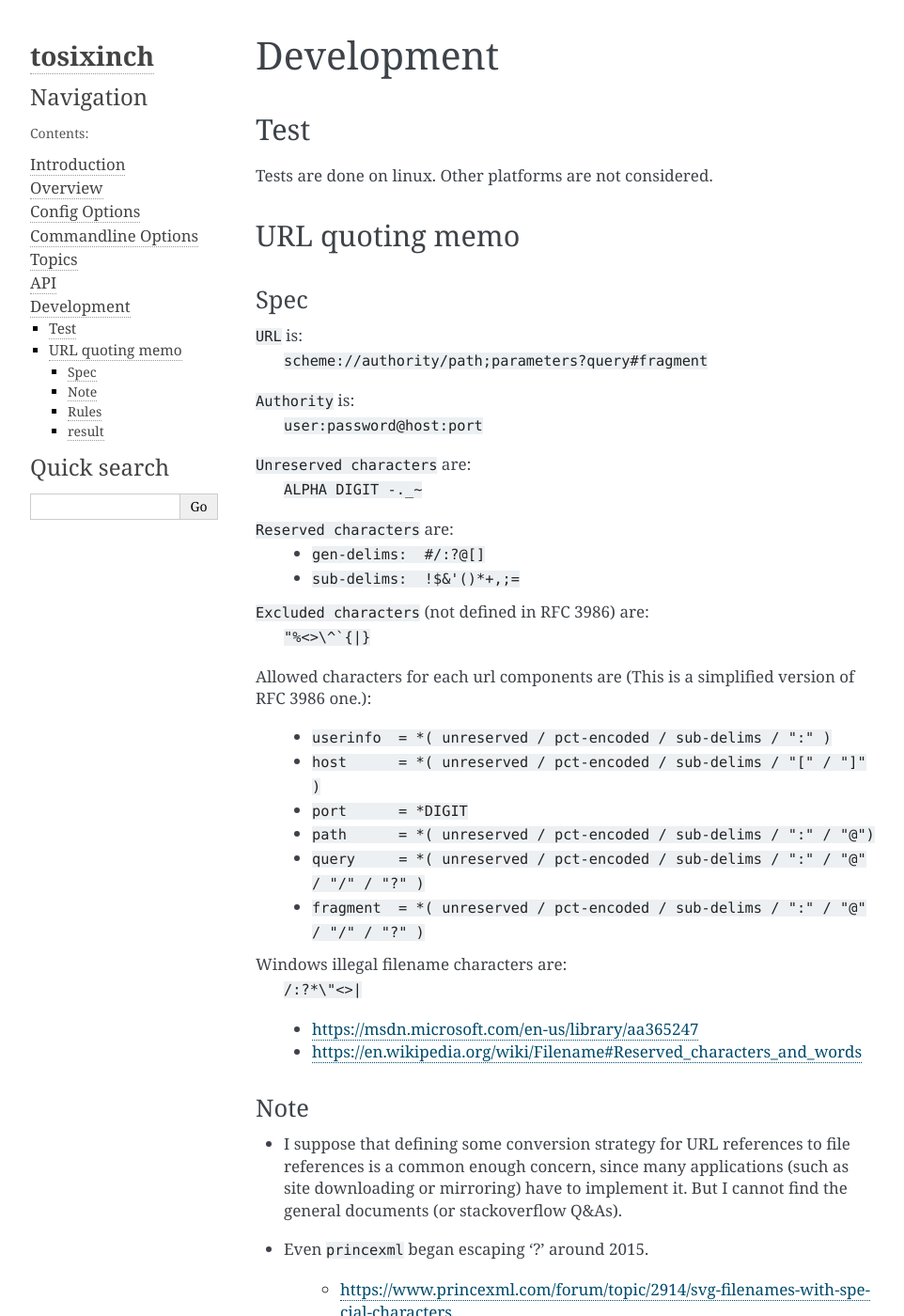
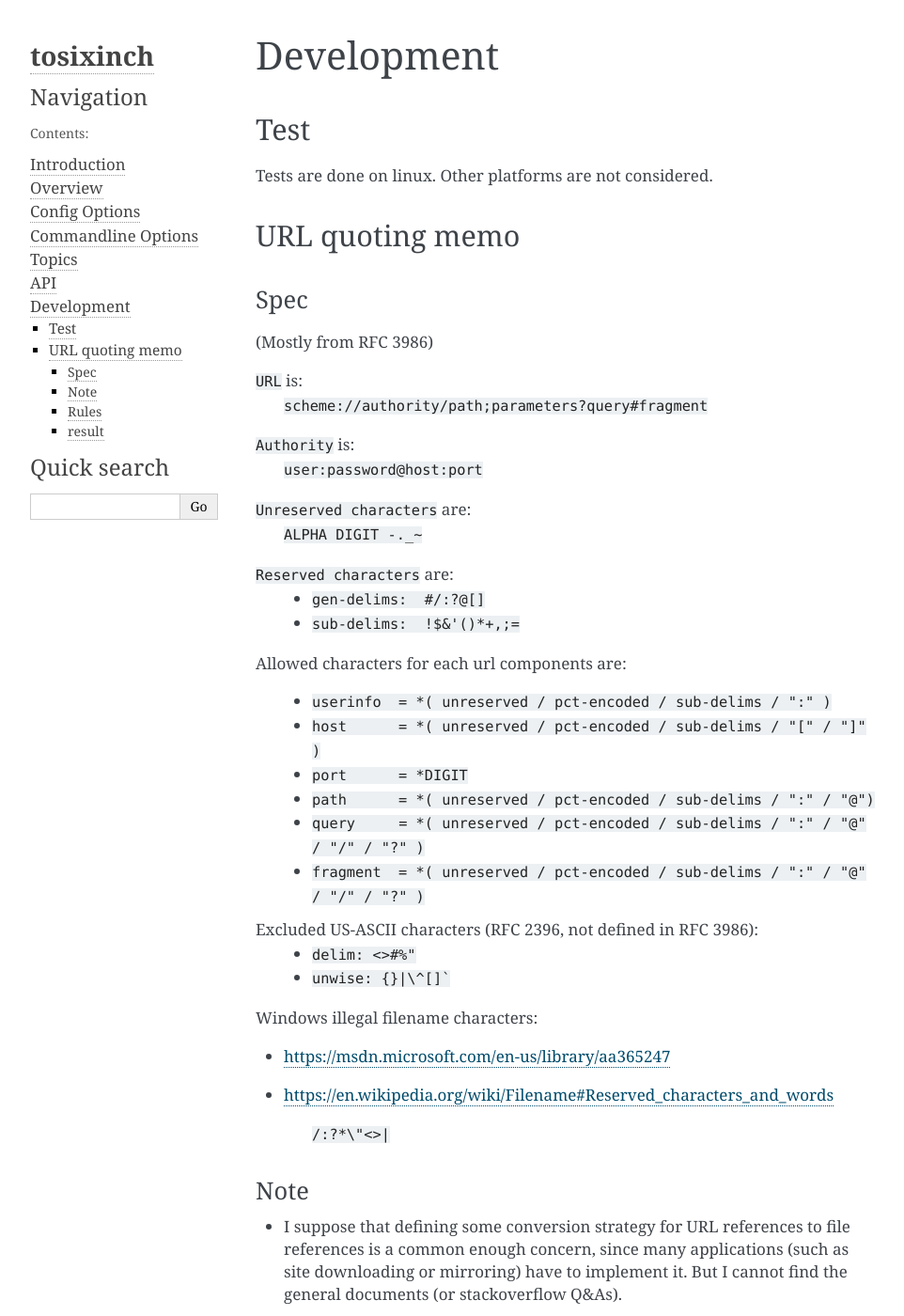
Before and after one commit to openandclose/tosixinch, a Sphinx documentation site: the page built from docs/development.rst, in a window 1280 px wide and 1400 px high. Shown: the whole window at 94% size, without its empty margins (148-1110 px from the left). Built offline with Sphinx 7.4.7, drawn with Linux system fonts in a browser that asks for light colours.

Commit message:
[small edits] (development.rst)

````diff
--- a/docs/development.rst
+++ b/docs/development.rst
@@ -14,6 +14,8 @@ URL quoting memo
 Spec
 ^^^^
 
+(Mostly from RFC 3986)
+
 ``URL`` is:
     ``scheme://authority/path;parameters?query#fragment``
 
@@ -27,11 +29,7 @@ Spec
     * ``gen-delims:  #/:?@[]``
     * ``sub-delims:  !$&'()*+,;=``
 
-``Excluded characters`` (not defined in RFC 3986) are:
-    ``"%<>\^`{|}``
-
-Allowed characters for each url components are
-(This is a simplified version of RFC 3986 one.):
+Allowed characters for each url components are:
 
     * ``userinfo  = *( unreserved / pct-encoded / sub-delims / ":" )``
     * ``host      = *( unreserved / pct-encoded / sub-delims / "[" / "]" )``
@@ -40,11 +38,17 @@ Allowed characters for each url components are
     * ``query     = *( unreserved / pct-encoded / sub-delims / ":" / "@" / "/" / "?" )``
     * ``fragment  = *( unreserved / pct-encoded / sub-delims / ":" / "@" / "/" / "?" )``
 
-Windows illegal filename characters are:
+Excluded US-ASCII characters (RFC 2396, not defined in RFC 3986):
+    * ``delim: <>#%"``
+    * ``unwise: {}|\^[]```
+
+Windows illegal filename characters:
+
+* https://msdn.microsoft.com/en-us/library/aa365247
+* https://en.wikipedia.org/wiki/Filename#Reserved_characters_and_words
+
     ``/:?*\"<>|``
 
-    * https://msdn.microsoft.com/en-us/library/aa365247
-    * https://en.wikipedia.org/wiki/Filename#Reserved_characters_and_words
 
 Note
 ^^^^
````
